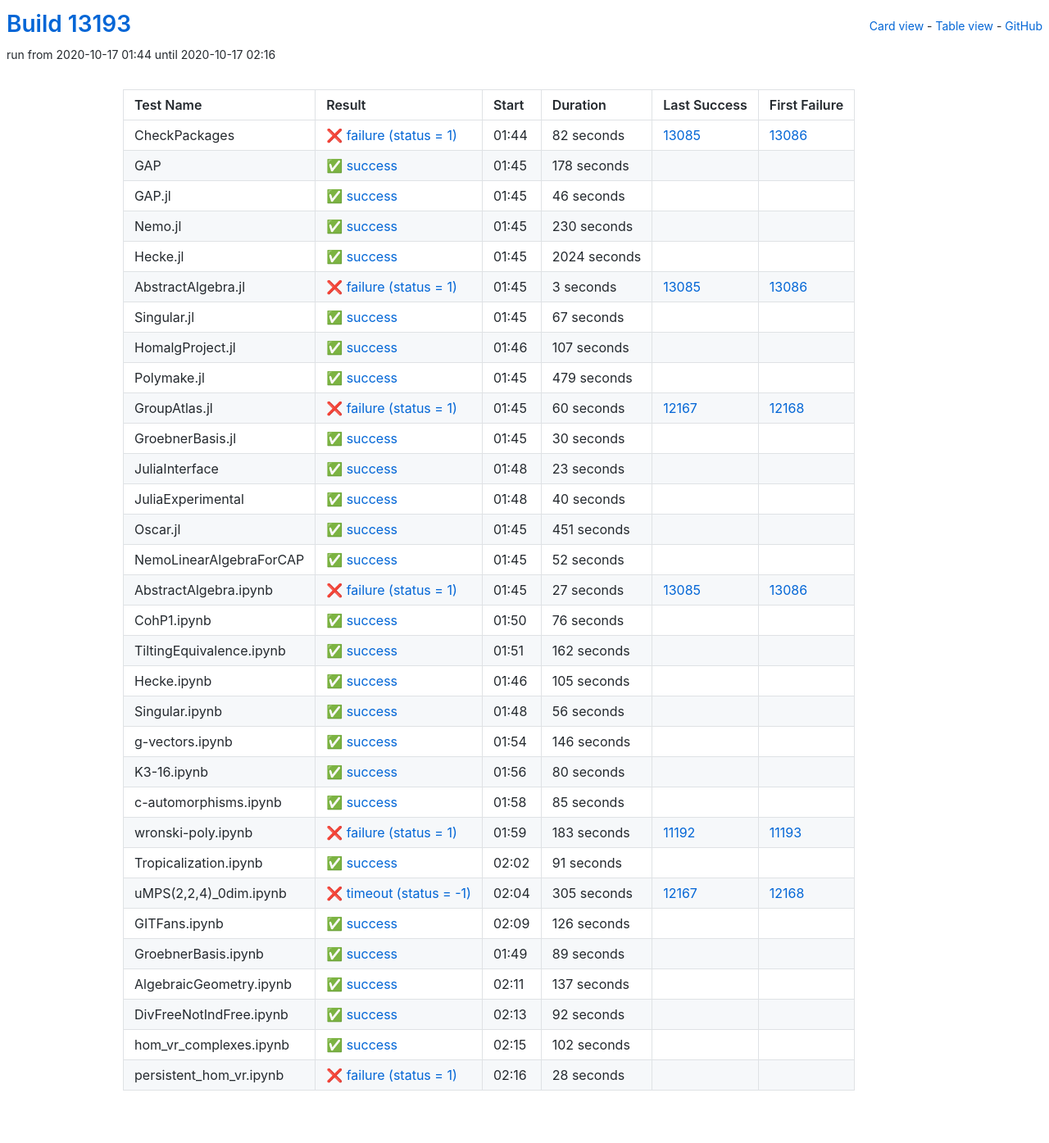
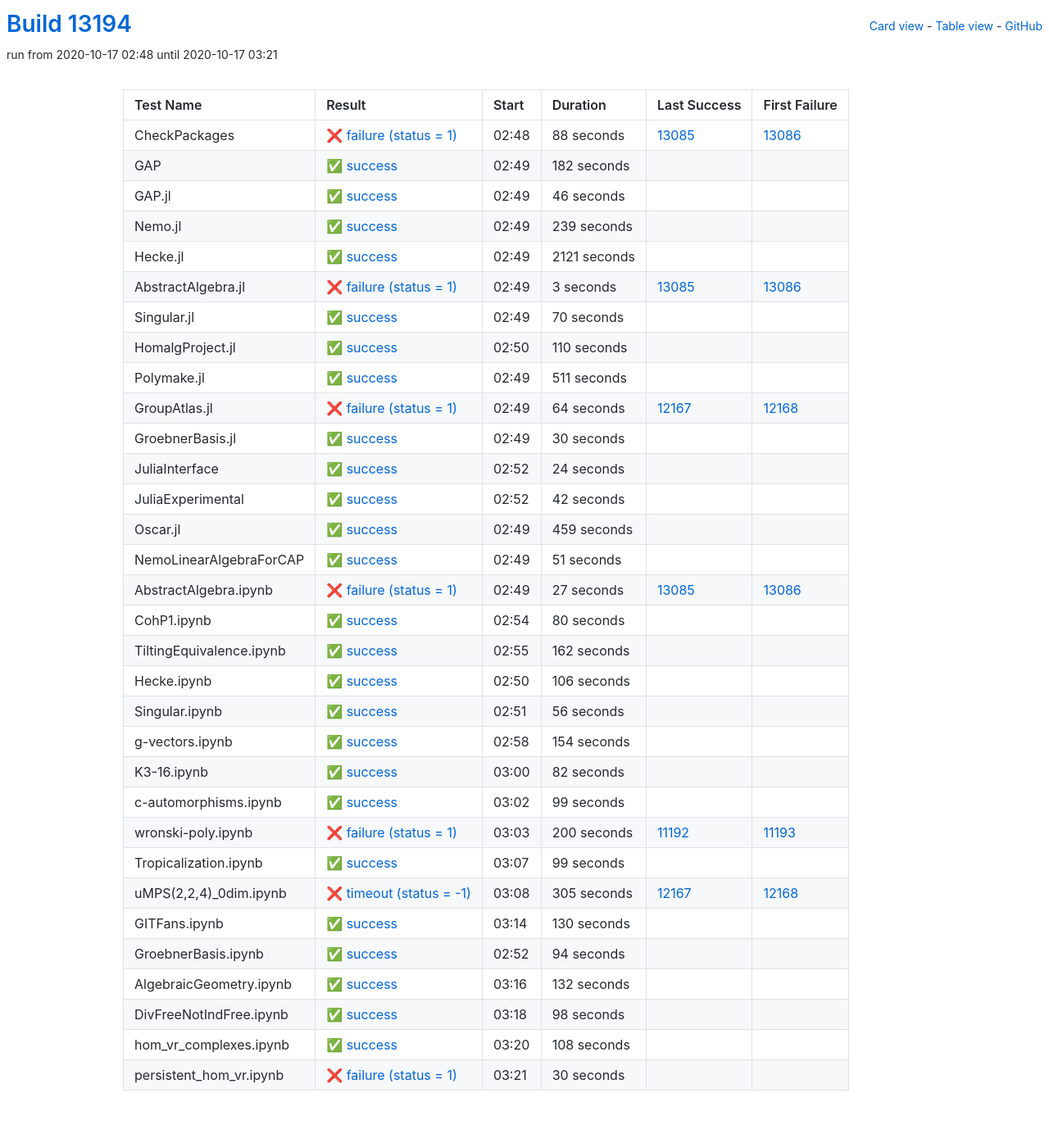
Before and after one commit to oscar-system/oscar-ci-status, a Jekyll site: the page built from table.html, in a window 1280 px wide. Shown: the whole page at 82% size. Built offline with Jekyll 4.4.1, drawn with Linux system fonts in a browser that asks for light colours.

Commit message:
Build #13194

```diff
--- a/_data/ci.yml
+++ b/_data/ci.yml
@@ -1,6 +1,6 @@
 ---
-build: 13193
-build_url: https://oscarci.mathematik.uni-kl.de/job/oscar/13193/
+build: 13194
+build_url: https://oscarci.mathematik.uni-kl.de/job/oscar/13194/
 job: oscar
 organization: oscar-system
 repo: oscar-ci-status
@@ -8,32 +8,32 @@
 tests:
 - name: CheckPackages
   id: checkpackages
-  log: https://oscarci.mathematik.uni-kl.de/job/oscar/13193/artifact/logs/build-13193/CheckPackages.log
-  start: 2020-10-17 01:44
+  log: https://oscarci.mathematik.uni-kl.de/job/oscar/13194/artifact/logs/build-13194/CheckPackages.log
+  start: 2020-10-17 02:48
   success: false
   exitcode: 1
   status: failure
-  duration: 82
+  duration: 88
   last_success: 13085
   last_success_url: https://oscarci.mathematik.uni-kl.de/job/oscar/13085/
   first_failure: 13086
   first_failure_url: https://oscarci.mathematik.uni-kl.de/job/oscar/13086/
 - name: GAP
   id: gap
-  log: https://oscarci.mathematik.uni-kl.de/job/oscar/13193/artifact/logs/build-13193/GAP.log
-  start: 2020-10-17 01:45
+  log: https://oscarci.mathematik.uni-kl.de/job/oscar/13194/artifact/logs/build-13194/GAP.log
+  start: 2020-10-17 02:49
   success: true
   exitcode: 0
   status: success
-  duration: 178
+  duration: 182
   last_success: false
   last_success_url:
   first_failure: false
   first_failure_url:
 - name: GAP.jl
   id: gap-jl
-  log: https://oscarci.mathematik.uni-kl.de/job/oscar/13193/artifact/logs/build-13193/GAP.jl.log
-  start: 2020-10-17 01:45
+  log: https://oscarci.mathematik.uni-kl.de/job/oscar/13194/artifact/logs/build-13194/GAP.jl.log
+  start: 2020-10-17 02:49
   success: true
   exitcode: 0
   status: success
@@ -44,32 +44,32 @@
   first_failure_url:
 - name: Nemo.jl
   id: nemo-jl
-  log: https://oscarci.mathematik.uni-kl.de/job/oscar/13193/artifact/logs/build-13193/Nemo.jl.log
-  start: 2020-10-17 01:45
+  log: https://oscarci.mathematik.uni-kl.de/job/oscar/13194/artifact/logs/build-13194/Nemo.jl.log
+  start: 2020-10-17 02:49
   success: true
   exitcode: 0
   status: success
-  duration: 230
+  duration: 239
   last_success: false
   last_success_url:
   first_failure: false
   first_failure_url:
 - name: Hecke.jl
   id: hecke-jl
-  log: https://oscarci.mathematik.uni-kl.de/job/oscar/13193/artifact/logs/build-13193/Hecke.jl.log
-  start: 2020-10-17 01:45
+  log: https://oscarci.mathematik.uni-kl.de/job/oscar/13194/artifact/logs/build-13194/Hecke.jl.log
+  start: 2020-10-17 02:49
   success: true
   exitcode: 0
   status: success
-  duration: 2024
+  duration: 2121
   last_success: false
   last_success_url:
   first_failure: false
   first_failure_url:
 - name: AbstractAlgebra.jl
   id: abstractalgebra-jl
-  log: https://oscarci.mathematik.uni-kl.de/job/oscar/13193/artifact/logs/build-13193/AbstractAlgebra.jl.log
-  start: 2020-10-17 01:45
+  log: https://oscarci.mathematik.uni-kl.de/job/oscar/13194/artifact/logs/build-13194/AbstractAlgebra.jl.log
+  start: 2020-10-17 02:49
   success: false
   exitcode: 1
   status: failure
@@ -80,56 +80,56 @@
   first_failure_url: https://oscarci.mathematik.uni-kl.de/job/oscar/13086/
 - name: Singular.jl
   id: singular-jl
-  log: https://oscarci.mathematik.uni-kl.de/job/oscar/13193/artifact/logs/build-13193/Singular.jl.log
-  start: 2020-10-17 01:45
+  log: https://oscarci.mathematik.uni-kl.de/job/oscar/13194/artifact/logs/build-13194/Singular.jl.log
+  start: 2020-10-17 02:49
   success: true
   exitcode: 0
   status: success
-  duration: 67
+  duration: 70
   last_success: false
   last_success_url:
   first_failure: false
   first_failure_url:
 - name: HomalgProject.jl
   id: homalgproject-jl
-  log: https://oscarci.mathematik.uni-kl.de/job/oscar/13193/artifact/logs/build-13193/HomalgProject.jl.log
-  start: 2020-10-17 01:46
+  log: https://oscarci.mathematik.uni-kl.de/job/oscar/13194/artifact/logs/build-13194/HomalgProject.jl.log
+  start: 2020-10-17 02:50
   success: true
   exitcode: 0
   status: success
-  duration: 107
+  duration: 110
   last_success: false
   last_success_url:
   first_failure: false
   first_failure_url:
 - name: Polymake.jl
   id: polymake-jl
-  log: https://oscarci.mathematik.uni-kl.de/job/oscar/13193/artifact/logs/build-13193/Polymake.jl.log
-  start: 2020-10-17 01:45
+  log: https://oscarci.mathematik.uni-kl.de/job/oscar/13194/artifact/logs/build-13194/Polymake.jl.log
+  start: 2020-10-17 02:49
   success: true
   exitcode: 0
   status: success
-  duration: 479
+  duration: 511
   last_success: false
   last_success_url:
   first_failure: false
   first_failure_url:
 - name: GroupAtlas.jl
   id: groupatlas-jl
-  log: https://oscarci.mathematik.uni-kl.de/job/oscar/13193/artifact/logs/build-13193/GroupAtlas.jl.log
-  start: 2020-10-17 01:45
+  log: https://oscarci.mathematik.uni-kl.de/job/oscar/13194/artifact/logs/build-13194/GroupAtlas.jl.log
+  start: 2020-10-17 02:49
   success: false
   exitcode: 1
   status: failure
-  duration: 60
+  duration: 64
   last_success: 12167
   last_success_url: https://oscarci.mathematik.uni-kl.de/job/oscar/12167/
   first_failure: 12168
   first_failure_url: https://oscarci.mathematik.uni-kl.de/job/oscar/12168/
 - name: GroebnerBasis.jl
   id: groebnerbasis-jl
-  log: https://oscarci.mathematik.uni-kl.de/job/oscar/13193/artifact/logs/build-13193/GroebnerBasis.jl.log
-  start: 2020-10-17 01:45
+  log: https://oscarci.mathematik.uni-kl.de/job/oscar/13194/artifact/logs/build-13194/GroebnerBasis.jl.log
+  start: 2020-10-17 02:49
   success: true
   exitcode: 0
   status: success
@@ -140,56 +140,56 @@
   first_failure_url:
 - name: JuliaInterface
   id: juliainterface
-  log: https://oscarci.mathematik.uni-kl.de/job/oscar/13193/artifact/logs/build-13193/JuliaInterface.log
-  start: 2020-10-17 01:48
+  log: https://oscarci.mathematik.uni-kl.de/job/oscar/13194/artifact/logs/build-13194/JuliaInterface.log
+  start: 2020-10-17 02:52
   success: true
   exitcode: 0
   status: success
-  duration: 23
+  duration: 24
   last_success: false
   last_success_url:
   first_failure: false
   first_failure_url:
 - name: JuliaExperimental
   id: juliaexperimental
-  log: https://oscarci.mathematik.uni-kl.de/job/oscar/13193/artifact/logs/build-13193/JuliaExperimental.log
-  start: 2020-10-17 01:48
+  log: https://oscarci.mathematik.uni-kl.de/job/oscar/13194/artifact/logs/build-13194/JuliaExperimental.log
+  start: 2020-10-17 02:52
   success: true
   exitcode: 0
   status: success
-  duration: 40
+  duration: 42
   last_success: false
   last_success_url:
   first_failure: false
   first_failure_url:
 - name: Oscar.jl
   id: oscar-jl
-  log: https://oscarci.mathematik.uni-kl.de/job/oscar/13193/artifact/logs/build-13193/Oscar.jl.log
-  start: 2020-10-17 01:45
+  log: https://oscarci.mathematik.uni-kl.de/job/oscar/13194/artifact/logs/build-13194/Oscar.jl.log
+  start: 2020-10-17 02:49
   success: true
   exitcode: 0
   status: success
-  duration: 451
+  duration: 459
   last_success: false
   last_success_url:
   first_failure: false
   first_failure_url:
 - name: NemoLinearAlgebraForCAP
   id: nemolinearalgebraforcap
-  log: https://oscarci.mathematik.uni-kl.de/job/oscar/13193/artifact/logs/build-13193/NemoLinearAlgebraForCAP.log
-  start: 2020-10-17 01:45
+  log: https://oscarci.mathematik.uni-kl.de/job/oscar/13194/artifact/logs/build-13194/NemoLinearAlgebraForCAP.log
+  start: 2020-10-17 02:49
   success: true
   exitcode: 0
   status: success
-  duration: 52
+  duration: 51
   last_success: false
   last_success_url:
   first_failure: false
   first_failure_url:
 - name: AbstractAlgebra.ipynb
   id: abstractalgebra-ipynb
-  log: https://oscarci.mathematik.uni-kl.de/job/oscar/13193/artifact/logs/build-13193/AbstractAlgebra.ipynb.log
-  start: 2020-10-17 01:45
+  log: https://oscarci.mathematik.uni-kl.de/job/oscar/13194/artifact/logs/build-13194/AbstractAlgebra.ipynb.log
+  start: 2020-10-17 02:49
   success: false
   exitcode: 1
   status: failure
@@ -200,20 +200,20 @@
   first_failure_url: https://oscarci.mathematik.uni-kl.de/job/oscar/13086/
 - name: CohP1.ipynb
   id: cohp1-ipynb
-  log: https://oscarci.mathematik.uni-kl.de/job/oscar/13193/artifact/logs/build-13193/CohP1.ipynb.log
-  start: 2020-10-17 01:50
+  log: https://oscarci.mathematik.uni-kl.de/job/oscar/13194/artifact/logs/build-13194/CohP1.ipynb.log
+  start: 2020-10-17 02:54
   success: true
   exitcode: 0
   status: success
-  duration: 76
+  duration: 80
   last_success: false
   last_success_url:
   first_failure: false
   first_failure_url:
 - name: TiltingEquivalence.ipynb
   id: tiltingequivalence-ipynb
-  log: https://oscarci.mathematik.uni-kl.de/job/oscar/13193/artifact/logs/build-13193/TiltingEquivalence.ipynb.log
-  start: 2020-10-17 01:51
+  log: https://oscarci.mathematik.uni-kl.de/job/oscar/13194/artifact/logs/build-13194/TiltingEquivalence.ipynb.log
+  start: 2020-10-17 02:55
   success: true
   exitcode: 0
   status: success
@@ -224,20 +224,20 @@
   first_failure_url:
 - name: Hecke.ipynb
   id: hecke-ipynb
-  log: https://oscarci.mathematik.uni-kl.de/job/oscar/13193/artifact/logs/build-13193/Hecke.ipynb.log
-  start: 2020-10-17 01:46
+  log: https://oscarci.mathematik.uni-kl.de/job/oscar/13194/artifact/logs/build-13194/Hecke.ipynb.log
+  start: 2020-10-17 02:50
   success: true
   exitcode: 0
   status: success
-  duration: 105
+  duration: 106
   last_success: false
   last_success_url:
   first_failure: false
   first_failure_url:
 - name: Singular.ipynb
   id: singular-ipynb
-  log: https://oscarci.mathematik.uni-kl.de/job/oscar/13193/artifact/logs/build-13193/Singular.ipynb.log
-  start: 2020-10-17 01:48
+  log: https://oscarci.mathematik.uni-kl.de/job/oscar/13194/artifact/logs/build-13194/Singular.ipynb.log
+  start: 2020-10-17 02:51
   success: true
   exitcode: 0
   status: success
@@ -248,68 +248,68 @@
   first_failure_url:
 - name: g-vectors.ipynb
   id: g-vectors-ipynb
-  log: https://oscarci.mathematik.uni-kl.de/job/oscar/13193/artifact/logs/build-13193/g-vectors.ipynb.log
-  start: 2020-10-17 01:54
+  log: https://oscarci.mathematik.uni-kl.de/job/oscar/13194/artifact/logs/build-13194/g-vectors.ipynb.log
+  start: 2020-10-17 02:58
   success: true
   exitcode: 0
   status: success
-  duration: 146
+  duration: 154
   last_success: false
   last_success_url:
   first_failure: false
   first_failure_url:
 - name: K3-16.ipynb
   id: k3-16-ipynb
-  log: https://oscarci.mathematik.uni-kl.de/job/oscar/13193/artifact/logs/build-13193/K3-16.ipynb.log
-  start: 2020-10-17 01:56
+  log: https://oscarci.mathematik.uni-kl.de/job/oscar/13194/artifact/logs/build-13194/K3-16.ipynb.log
+  start: 2020-10-17 03:00
   success: true
   exitcode: 0
   status: success
-  duration: 80
+  duration: 82
   last_success: false
   last_success_url:
   first_failure: false
   first_failure_url:
 - name: c-automorphisms.ipynb
   id: c-automorphisms-ipynb
-  log: https://oscarci.mathematik.uni-kl.de/job/oscar/13193/artifact/logs/build-13193/c-automorphisms.ipynb.log
-  start: 2020-10-17 01:58
+  log: https://oscarci.mathematik.uni-kl.de/job/oscar/13194/artifact/logs/build-13194/c-automorphisms.ipynb.log
+  start: 2020-10-17 03:02
   success: true
   exitcode: 0
   status: success
-  duration: 85
+  duration: 99
   last_success: false
   last_success_url:
   first_failure: false
   first_failure_url:
 - name: wronski-poly.ipynb
   id: wronski-poly-ipynb
-  log: https://oscarci.mathematik.uni-kl.de/job/oscar/13193/artifact/logs/build-13193/wronski-poly.ipynb.log
-  start: 2020-10-17 01:59
+  log: https://oscarci.mathematik.uni-kl.de/job/oscar/13194/artifact/logs/build-13194/wronski-poly.ipynb.log
+  start: 2020-10-17 03:03
   success: false
   exitcode: 1
   status: failure
-  duration: 183
+  duration: 200
   last_success: 11192
   last_success_url: https://oscarci.mathematik.uni-kl.de/job/oscar/11192/
   first_failure: 11193
   first_failure_url: https://oscarci.mathematik.uni-kl.de/job/oscar/11193/
 - name: Tropicalization.ipynb
   id: tropicalization-ipynb
-  log: https://oscarci.mathematik.uni-kl.de/job/oscar/13193/artifact/logs/build-13193/Tropicalization.ipynb.log
-  start: 2020-10-17 02:02
+  log: https://oscarci.mathematik.uni-kl.de/job/oscar/13194/artifact/logs/build-13194/Tropicalization.ipynb.log
+  start: 2020-10-17 03:07
   success: true
   exitcode: 0
   status: success
-  duration: 91
+  duration: 99
   last_success: false
   last_success_url:
   first_failure: false
   first_failure_url:
 - name: uMPS(2,2,4)_0dim.ipynb
   id: umps-2-2-4-0dim-ipynb
-  log: https://oscarci.mathematik.uni-kl.de/job/oscar/13193/artifact/logs/build-13193/uMPS-2-2-4-_0dim.ipynb.log
-  start: 2020-10-17 02:04
+  log: https://oscarci.mathematik.uni-kl.de/job/oscar/13194/artifact/logs/build-13194/uMPS-2-2-4-_0dim.ipynb.log
+  start: 2020-10-17 03:08
   success: false
   exitcode: -1
   status: timeout
@@ -320,72 +320,72 @@
   first_failure_url: https://oscarci.mathematik.uni-kl.de/job/oscar/12168/
 - name: GITFans.ipynb
   id: gitfans-ipynb
-  log: https://oscarci.mathematik.uni-kl.de/job/oscar/13193/artifact/logs/build-13193/GITFans.ipynb.log
-  start: 2020-10-17 02:09
+  log: https://oscarci.mathematik.uni-kl.de/job/oscar/13194/artifact/logs/build-13194/GITFans.ipynb.log
+  start: 2020-10-17 03:14
   success: true
   exitcode: 0
   status: success
-  duration: 126
+  duration: 130
   last_success: false
   last_success_url:
   first_failure: false
   first_failure_url:
 - name: GroebnerBasis.ipynb
   id: groebnerbasis-ipynb
-  log: https://oscarci.mathematik.uni-kl.de/job/oscar/13193/artifact/logs/build-13193/GroebnerBasis.ipynb.log
-  start: 2020-10-17 01:49
+  log: https://oscarci.mathematik.uni-kl.de/job/oscar/13194/artifact/logs/build-13194/GroebnerBasis.ipynb.log
+  start: 2020-10-17 02:52
   success: true
   exitcode: 0
   status: success
-  duration: 89
+  duration: 94
   last_success: false
   last_success_url:
   first_failure: false
   first_failure_url:
 - name: AlgebraicGeometry.ipynb
   id: algebraicgeometry-ipynb
-  log: https://oscarci.mathematik.uni-kl.de/job/oscar/13193/artifact/logs/build-13193/AlgebraicGeometry.ipynb.log
-  start: 2020-10-17 02:11
+  log: https://oscarci.mathematik.uni-kl.de/job/oscar/13194/artifact/logs/build-13194/AlgebraicGeometry.ipynb.log
+  start: 2020-10-17 03:16
   success: true
   exitcode: 0
   status: success
-  duration: 137
+  duration: 132
   last_success: false
   last_success_url:
   first_failure: false
   first_failure_url:
 - name: DivFreeNotIndFree.ipynb
   id: divfreenotindfree-ipynb
-  log: https://oscarci.mathematik.uni-kl.de/job/oscar/13193/artifact/logs/build-13193/DivFreeNotIndFree.ipynb.log
-  start: 2020-10-17 02:13
+  log: https://oscarci.mathematik.uni-kl.de/job/oscar/13194/artifact/logs/build-13194/DivFreeNotIndFree.ipynb.log
+  start: 2020-10-17 03:18
   success: true
   exitcode: 0
   status: success
-  duration: 92
+  duration: 98
   last_success: false
   last_success_url:
   first_failure: false
   first_failure_url:
 - name: hom_vr_complexes.ipynb
   id: hom-vr-complexes-ipynb
-  log: https://oscarci.mathematik.uni-kl.de/job/oscar/13193/artifact/logs/build-13193/hom_vr_complexes.ipynb.log
-  start: 2020-10-17 02:15
+  log: https://oscarci.mathematik.uni-kl.de/job/oscar/13194/artifact/logs/build-13194/hom_vr_complexes.ipynb.log
+  start: 2020-10-17 03:20
   success: true
   exitcode: 0
   status: success
-  duration: 102
+  duration: 108
   last_success: false
   last_success_url:
   first_failure: false
   first_failure_url:
 - name: persistent_hom_vr.ipynb
   id: persistent-hom-vr-ipynb
-  log: https://oscarci.mathematik.uni-kl.de/job/oscar/13193/artifact/logs/build-13193/persistent_hom_vr.ipynb.log
-  start: 2020-10-17 02:16
+  log: https://oscarci.mathematik.uni-kl.de/job/oscar/13194/artifact/logs/build-13194/persistent_hom_vr.ipynb.log
+  start: 2020-10-17 03:21
   success: false
   exitcode: 1
   status: failure
-  duration: 28
+  duration: 30
   last_success: false
   last_success_url:
   first_failure: false
```
Also changed, not shown: README.md.
